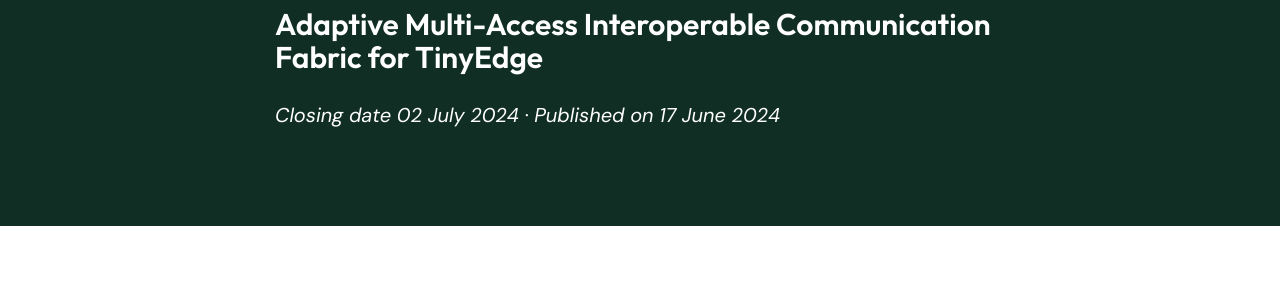
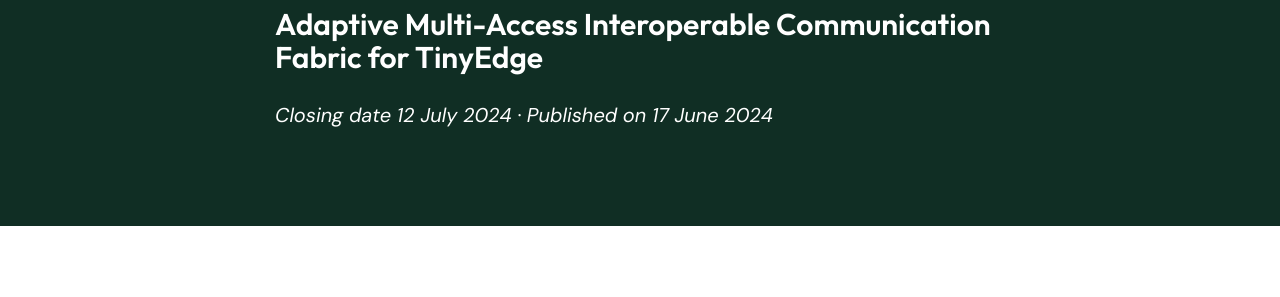
Before and after one commit to xohaeb/systronlab.github.io, a Jekyll site: the page built from _opportunities/phd-in-adaptive-multi-access-interoperable-communication-fabric-for-tinyedge.md, in a window 1280 px wide and 900 px high. Shown: the part 416-713 px from the top of the window. Built offline with Jekyll 4.4.1, drawn with Linux system fonts in a browser that asks for light colours.

Commit message:
Update PhD studentship deadline

```diff
--- a/_opportunities/phd-in-adaptive-multi-access-interoperable-communication-fabric-for-tinyedge.md
+++ b/_opportunities/phd-in-adaptive-multi-access-interoperable-communication-fabric-for-tinyedge.md
@@ -2,7 +2,7 @@
 layout: opportunity
 title: "Funded PhD in Adaptive Multi-Access Interoperable Communication Fabric for TinyEdge"
 date: 2024-06-17 12:00:00 +0000
-closing: 2024-07-02 12:00:00 +0000
+closing: 2024-07-12 12:00:00 +0000
 subtitle: "Adaptive Multi-Access Interoperable Communication Fabric for TinyEdge"
 ---
 
```
Also changed, not shown: _opportunities/phd-in-evaluation-of-ml-ai-for-iot-resilience.md (+1 -1 lines).
